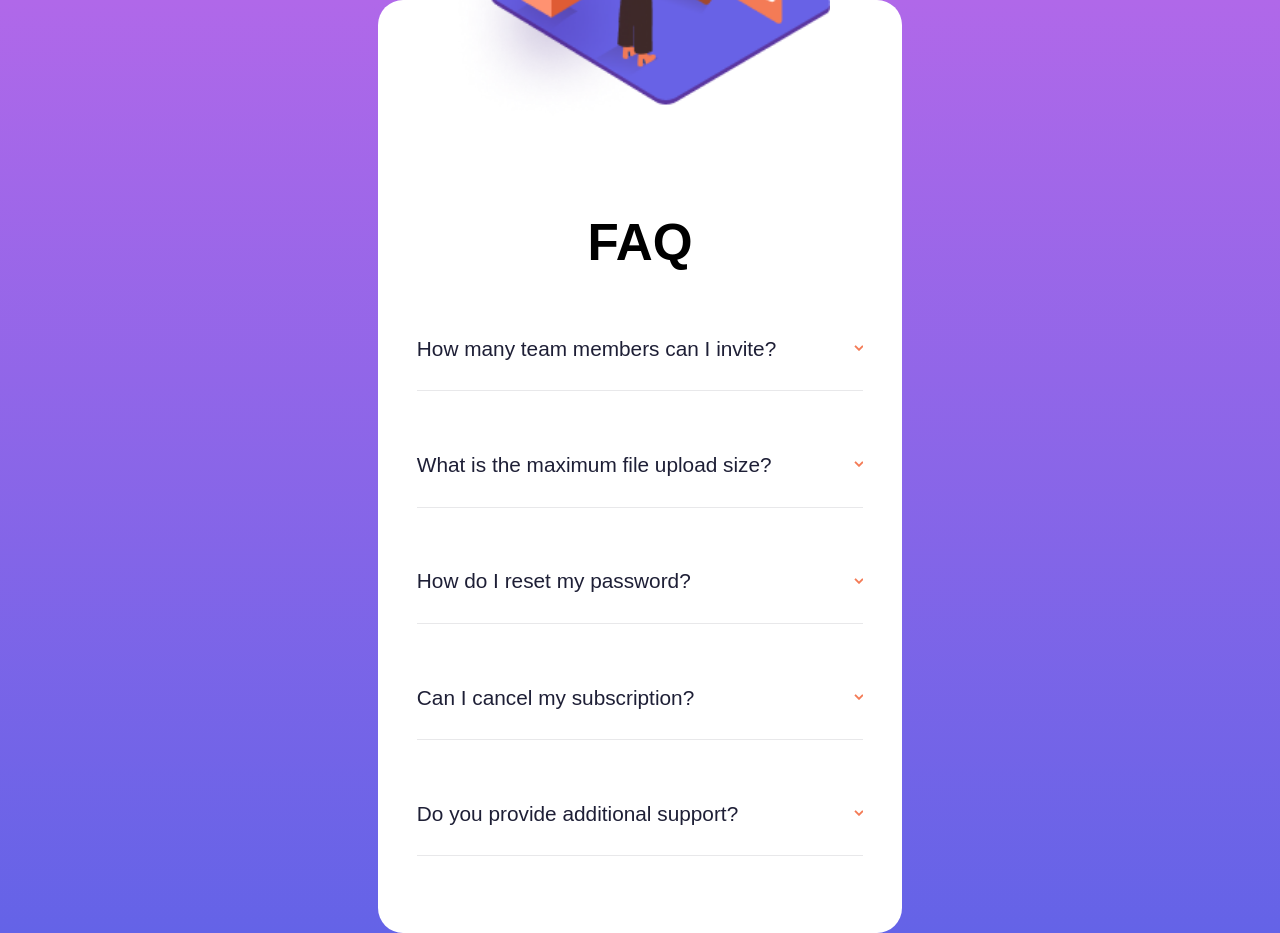
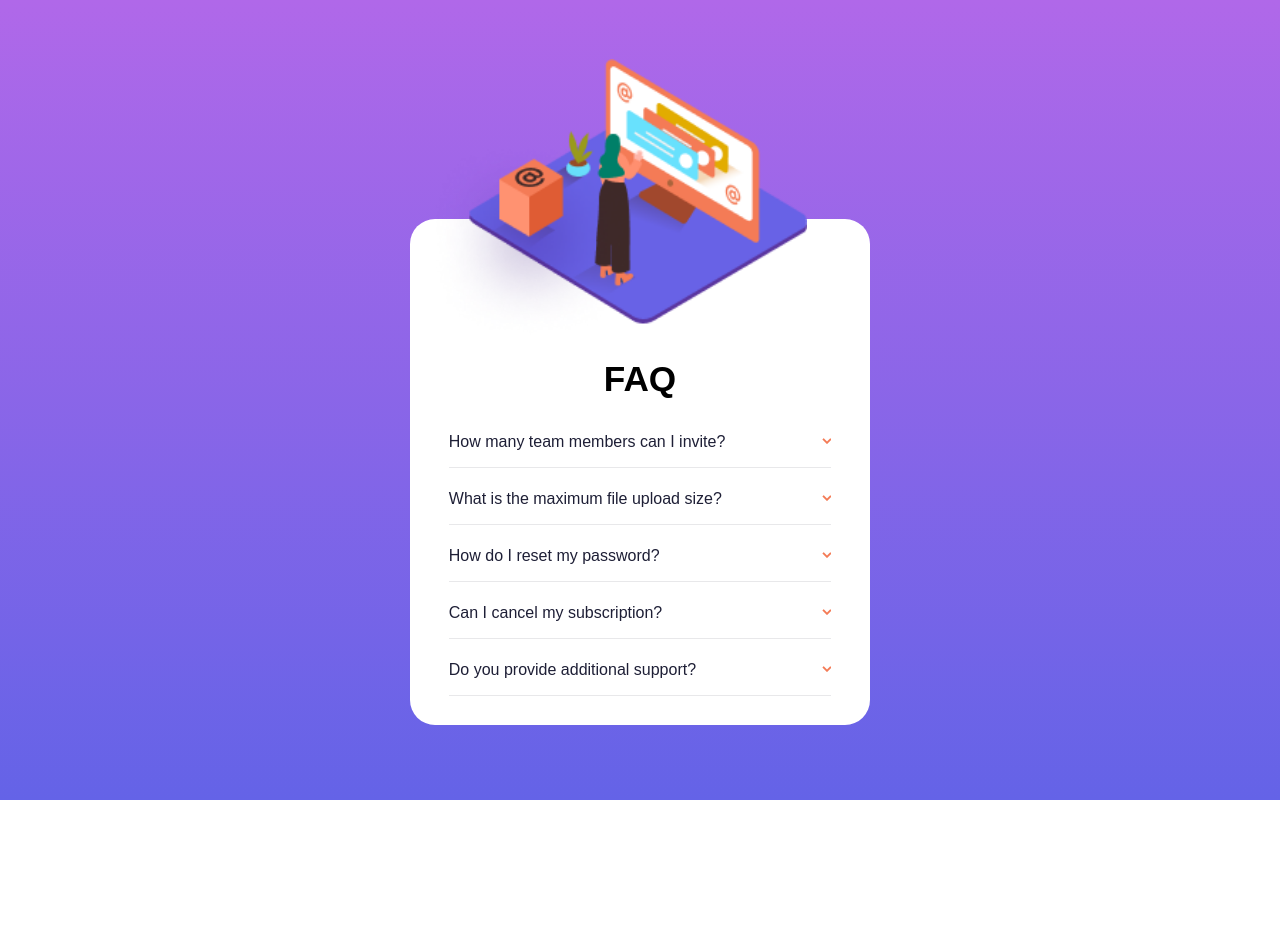
Before and after one commit to beqatsk/faq-accordion-card, a React (Vite) app: page / in a window 1280 px wide. After the commit the page ends 800 px from the top, so only its background shows below. Built offline with nearby package versions, Linux system fonts and the light colour scheme.

Commit message:
change main padding

```diff
--- a/src/App.jsx
+++ b/src/App.jsx
@@ -44,13 +44,13 @@ function App() {
 
 export default App;
 const Main = styled.main`
-  width: 32.7rem;
+  width: 28.7rem;
   background-color: #ffffff;
-  padding: 13.2rem 2.4rem 4.8rem;
+  padding: 8rem 2.4rem 1.8rem;
   display: flex;
   flex-direction: column;
   align-items: center;
-  gap: 3.8rem;
+  gap: 1.1rem;
   border-radius: 25px;
   position: relative;
 
@@ -59,10 +59,11 @@ const Main = styled.main`
     height: 18rem;
     position: absolute;
     top: -10rem;
+    left: 1.1rem;
   }
 `;
 const Title = styled.h1`
-  font-size: 3.2rem;
+  font-size: 2.2rem;
   font-weight: 700;
   line-height: 4rem;
 `;
--- a/src/Global.js
+++ b/src/Global.js
@@ -2,6 +2,7 @@ import { createGlobalStyle } from "styled-components";
 export const GlobalStyles = createGlobalStyle`
 @import url('https://fonts.googleapis.com/css2?family=Kumbh+Sans:wght@100..900&display=swap');
 body{
+    padding-top: 9rem;
  min-height:100vh;
  background: linear-gradient(180deg, #B068E9 0%, #6463E7 100%);
 display: flex;
--- a/src/components/QuestionSection.jsx
+++ b/src/components/QuestionSection.jsx
@@ -29,9 +29,9 @@ export default function QuestionSection({ questionIndex, active, setActive }) {
 const QuestionContainer = styled.section`
   display: flex;
   flex-direction: column;
-  gap: 1.2rem;
+  gap: 0.5rem;
   border-bottom: 1px solid #e8e8ea;
-  padding-bottom: 1.8rem;
+  padding-bottom: 0.8rem;
   width: 100%;
   cursor: pointer;
 
@@ -50,7 +50,7 @@ const QuestionContainer = styled.section`
   }
 `;
 const Question = styled.h2`
-  font-size: 1.3rem;
+  font-size: 1rem;
   font-weight: ${(props) =>
     props.active === props.questionIndex ? "700" : "400"};
   line-height: 1.6rem;
@@ -61,7 +61,7 @@ const Question = styled.h2`
   }
 `;
 const Answer = styled.p`
-  font-size: 1.2rem;
+  font-size: 1rem;
   font-size: 400;
   color: #787887;
 `;
```
